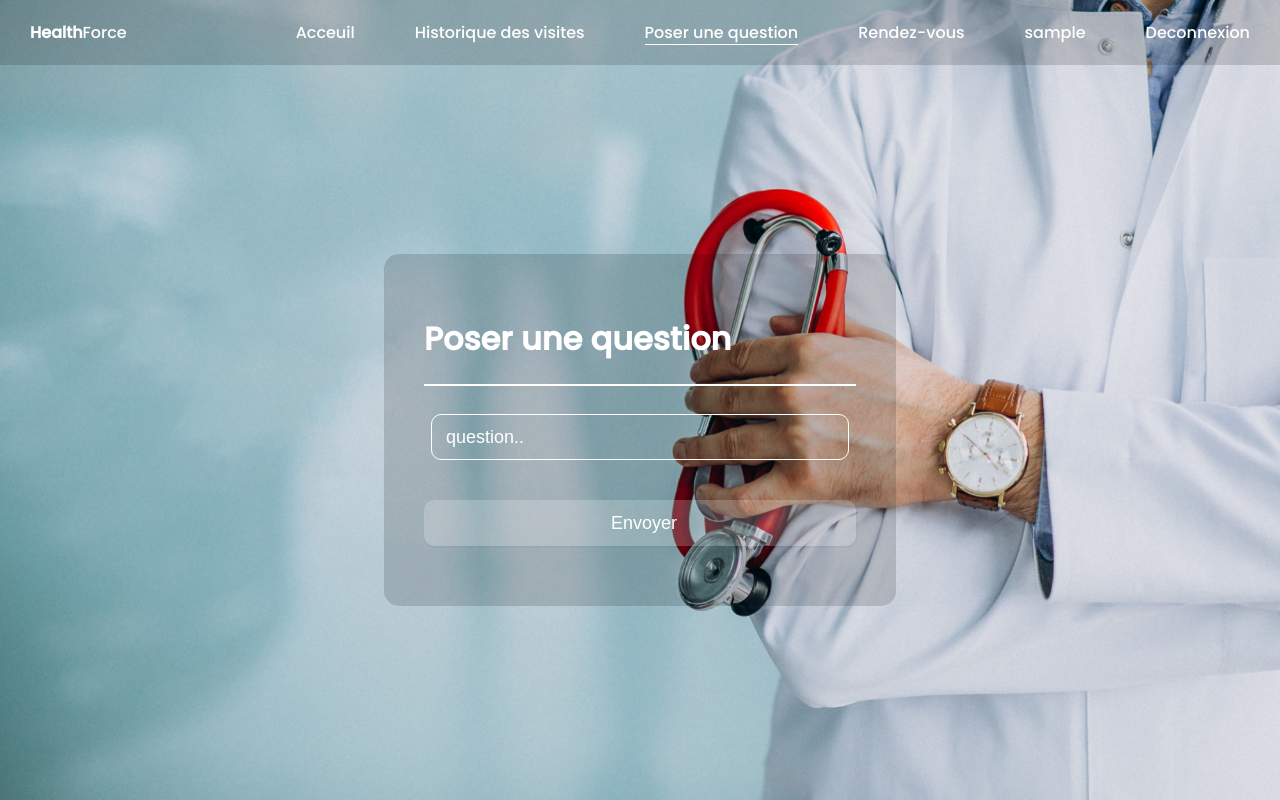
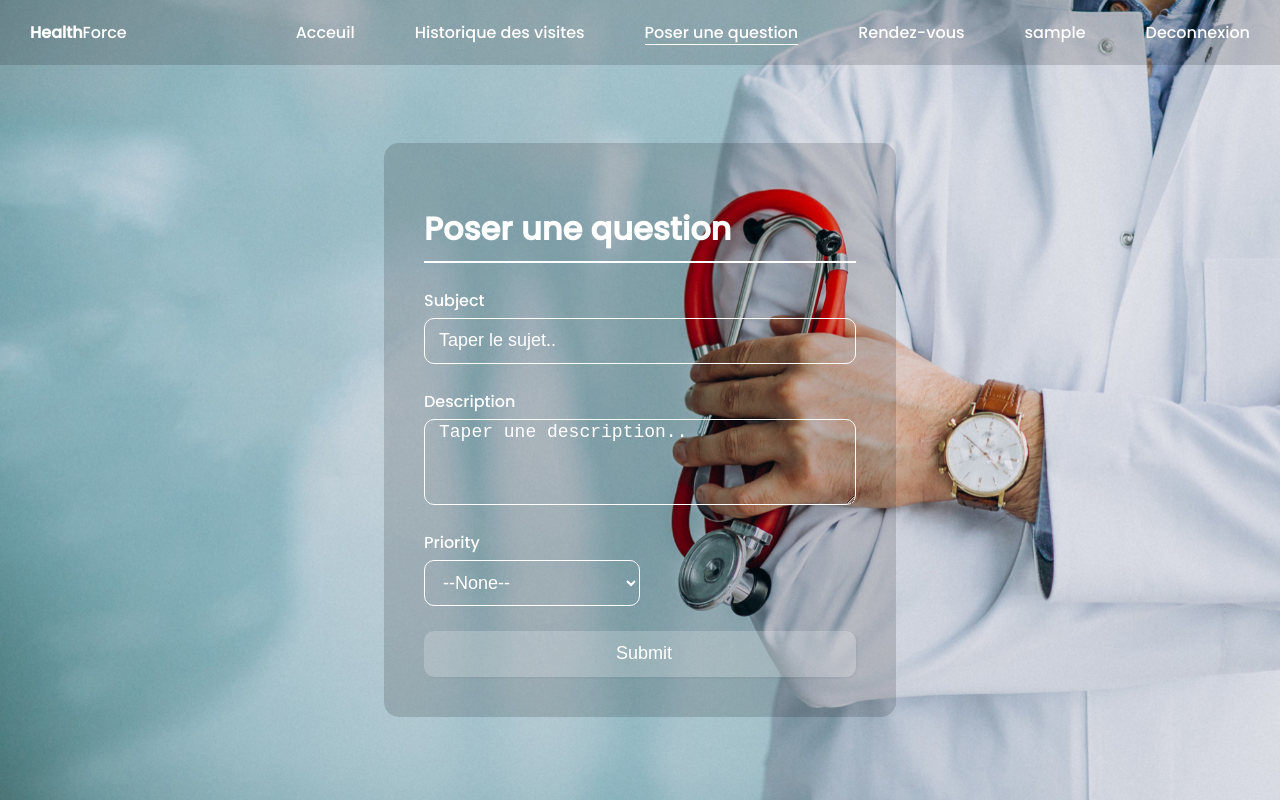
Before and after one commit to bader-t/HealthForce, a React (Create React App) app: page /question in a window 1280 px wide. Built offline with nearby package versions, Linux system fonts and the light colour scheme; sample sign-in values are in the browser's storage.

Commit message:
integration of Web-To-Case and remaking the question  UI page

```diff
--- a/src/pages/question/Question.js
+++ b/src/pages/question/Question.js
@@ -1,22 +1,71 @@
 import React from "react";
 import { Navbar } from "../../components";
 import "./question.css";
+import AuthService from "../../services/auth.service";
 
-const Question = () => (
+const Question = () => {
+  const user = AuthService.getCurrentUser();
+
+  console.log(user.email);
+
+  return (
     <div className="container bg-2">
       <Navbar active="question" status="authentified"></Navbar>
       <div className="wrapper">
         <div className="card">
           <h1>Poser une question</h1>
           <hr />
-                <form className="question-form">
-                    <input type="text" placeholder="question.." name="question" required />
 
-                    <input type="submit" value="Envoyer" />
+          <form
+            className="question-form"
+            action="https://webto.salesforce.com/servlet/servlet.WebToCase?encoding=UTF-8"
+            method="POST"
+          >
+            <input type="hidden" name="orgid" value="00D8d000004IxgI" />
+            <input type="hidden" name="retURL" value="http://www.google.com" />
+            <input
+              id="email"
+              value={user.email}
+              maxlength="80"
+              name="email"
+              size="20"
+              type="hidden"
+            />
+
+            <label for="subject">Subject</label>
+            <input
+              placeholder="Taper le sujet.."
+              id="subject"
+              maxlength="80"
+              name="subject"
+              size="20"
+              type="text"
+            />
+            <br />
+
+            <label for="description">Description</label>
+            <textarea
+              rows="4"
+              name="description"
+              placeholder="Taper une description.."
+            ></textarea>
+            <br />
+
+            <label for="priority">Priority</label>
+            <select id="priority" name="priority">
+              <option value="">--None--</option>
+              <option value="High">Elevée</option>
+              <option value="Medium">Moyen</option>
+              <option value="Low">Faible</option>
+            </select>
+            <br></br>
+
+            <input type="submit" name="submit" />
           </form>
         </div>
       </div>
     </div>
   );
+};
 
 export default Question;
--- a/src/pages/question/question.css
+++ b/src/pages/question/question.css
@@ -1,25 +1,36 @@
 .question-form {
   display: flex;
   flex-direction: column;
-  justify-content: space-between;
-  align-items: center;
+  justify-content: space-evenly;
+  align-items: start;
 }
 
-.question-form input {
-  height: 46px;
+hr{
+    margin-bottom: 25px;
 
+}
+h1{
+   margin-bottom: 5px;
+}
+
+.question-form input,textarea,select {
   background: none;
   outline: none;
   width: 100%;
   border: 1px solid #fff;
-  margin: 20px;
   color: #fff;
   font-size: 18px;
   border-radius: 10px;
   padding-left: 14px;
+  overflow:hidden;
 }
+.question-form select {
+  height: 46px;
+  width: 50%;
+}
+
 .question-form input:not(input[type="submit"]) {
-  width: calc(100% - 14px);
+  height: 46px;
 }
 
 .question-form ::placeholder {
@@ -28,6 +39,7 @@
 }
 
 .question-form input[type="submit"] {
+  height: 46px;
   background-color: rgba(255, 255, 255, 0.2);
   border: none;
   color: #fff;
@@ -41,3 +53,8 @@
   transition: all 0.3s ease-in-out;
   background-color: rgba(255, 255, 255, 0.237);
 }
+
+label{
+  color:#fff;
+  margin-bottom: 5px;
+}
```
Lines whose indentation alone changed are shown as unchanged.
